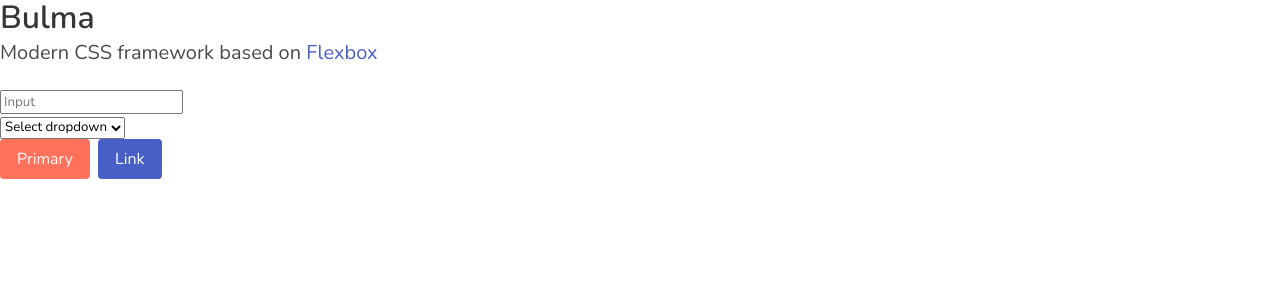
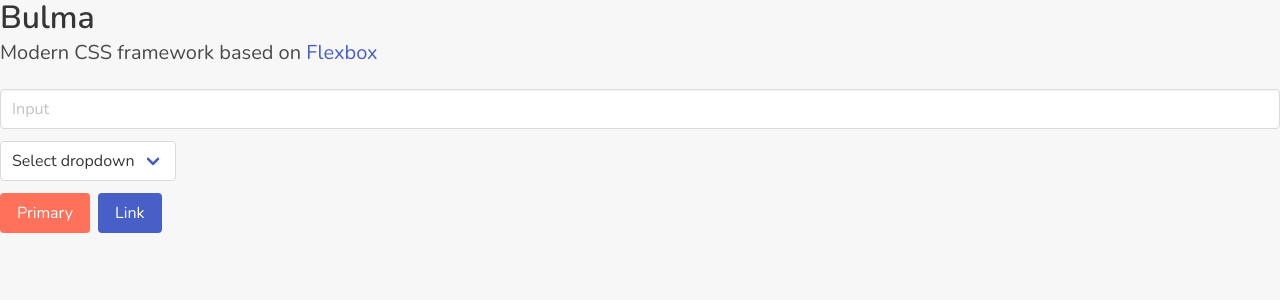
Before and after one commit to onwuvic/mesh, a React (Create React App) app: page / in a window 1280 px wide. Shown: the top 300 px of the page. Built offline with nearby package versions, Linux system fonts and the light colour scheme.

Commit message:
add variables style

```diff
--- a/src/assets/scss/abstracts/_variables.scss
+++ b/src/assets/scss/abstracts/_variables.scss
@@ -1,2 +1,8 @@
 // Update Bulma's global variables
+:root {
+    --background: rgb(247, 247, 247);
+    --textDark: hsla(0, 0%, 0%, 0.66);
+    --textLight: hsla(0, 0%, 0%, 0.33);
+}
+
 $primary: #FF715B;
--- a/src/assets/scss/main.scss
+++ b/src/assets/scss/main.scss
@@ -10,14 +10,18 @@
 // ABSTRACTS
 @import 'abstracts/variables';
 
+// BASE
+@import 'base/base';
+@import 'base/utilities';
+
 
 // Import only what you need from Bulma
 @import '../../../node_modules/bulma/sass/utilities/_all.sass';
 @import '../../../node_modules/bulma/sass/base/_all.sass';
 @import '../../../node_modules/bulma/sass/elements/button.sass';
 @import '../../../node_modules/bulma/sass/elements/container.sass';
-@import '../../../node_modules/bulma/sass/elements/form.sass';
+@import '../../../node_modules/bulma/sass/form/_all.sass';
+@import '../../../node_modules/bulma/sass/grid/_all.sass';
+@import '../../../node_modules/bulma/sass/helpers/_all.sass';
 @import '../../../node_modules/bulma/sass/elements/title.sass';
-@import '../../../node_modules/bulma/sass/components/navbar.sass';
-@import '../../../node_modules/bulma/sass/layout/hero.sass';
 @import '../../../node_modules/bulma/sass/layout/section.sass';
```
